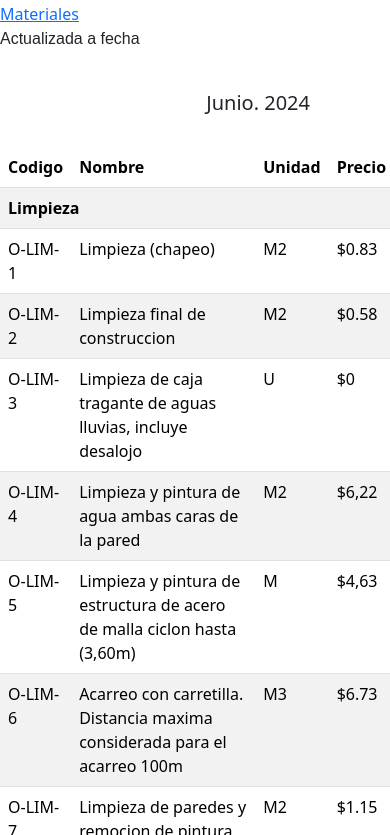
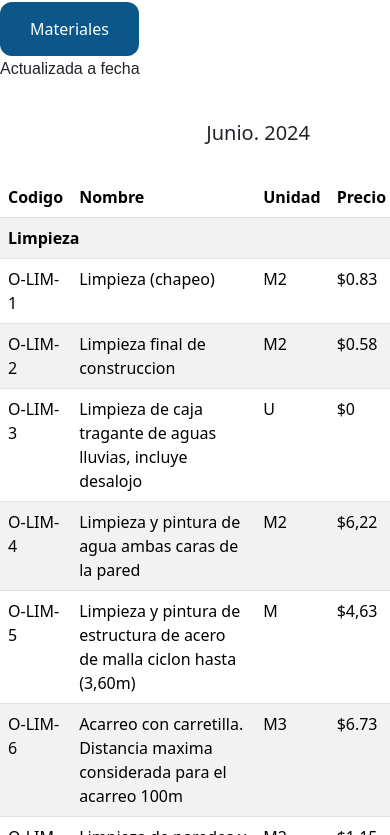
Before and after one commit to Costos-Unitarios/web, a plain HTML site: page index.html in a window 390 px wide. Shown: the part 89-924 px from the top of the page. Drawn offline with nearby package versions, Linux system fonts and the light colour scheme.

Commit message:
Update principal.css

```diff
--- a/assets/css/principal.css
+++ b/assets/css/principal.css
@@ -120,5 +120,21 @@ body{
             margin: 2px;
             padding: auto;
         }
+        .boton {
+        background-color: #0b578a; /* Color de fondo */
+        border: none; /* Sin bordes */
+        color: white; /* Color del texto */
+        padding: 15px 30px; /* Espaciado interno */
+        text-align: center; /* Centrar texto */
+        text-decoration: none; /* Sin subrayado */
+        display: inline-block; /* Muestra en línea */
+        font-size: 16px; /* Tamaño de fuente */
+        border-radius: 12px; /* Bordes redondeados */
+        transition: background-color 0.3s ease; /* Transición suave */
+    }
+
+    .boton:hover {
+        background-color: #2980b9; /* Cambio de color al pasar el cursor */
+    }
 
     }
```
